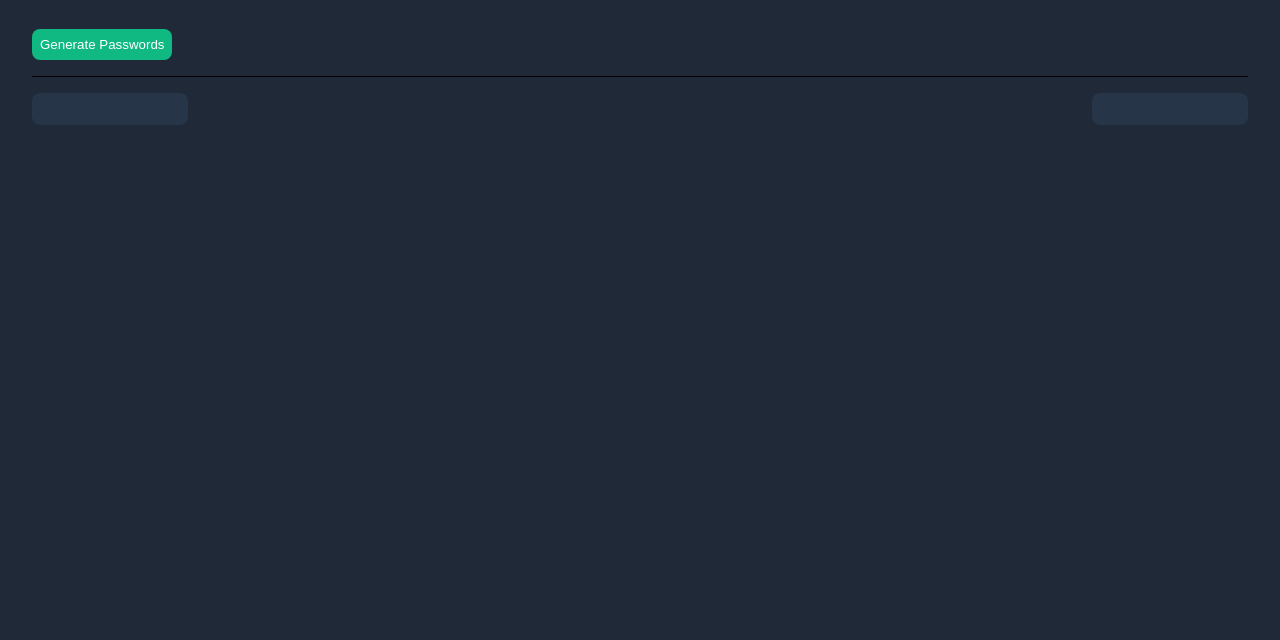
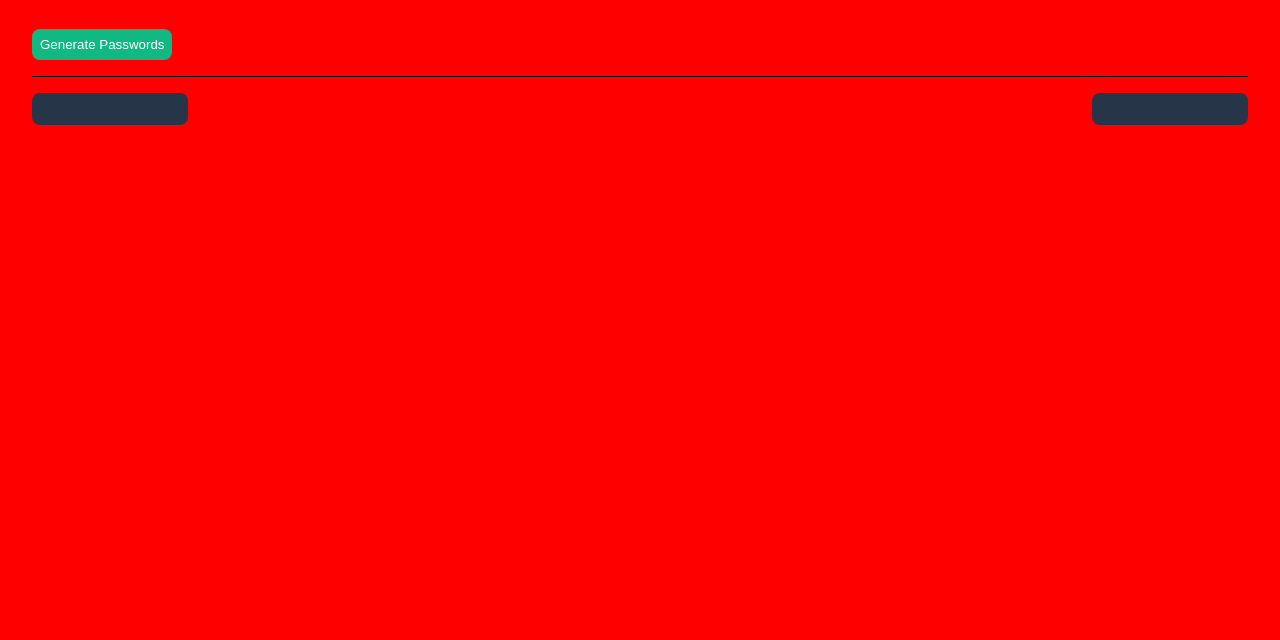
Before and after one commit to covid2020-w1/password-generator, a website built with Vite: page index.html in a window 1280 px wide. Shown: the part 160-800 px from the top of the page. Built offline with nearby package versions, Linux system fonts and the light colour scheme.

Commit message:
Update index.css

```diff
--- a/index.css
+++ b/index.css
@@ -1,6 +1,6 @@
 body {
     margin: 48px 32px;
-    background-color: #1F2937;
+    background-color: red;
     font-family: "Karla", sans-serif;
     font-optical-sizing: auto;
     font-weight: normal;
```
